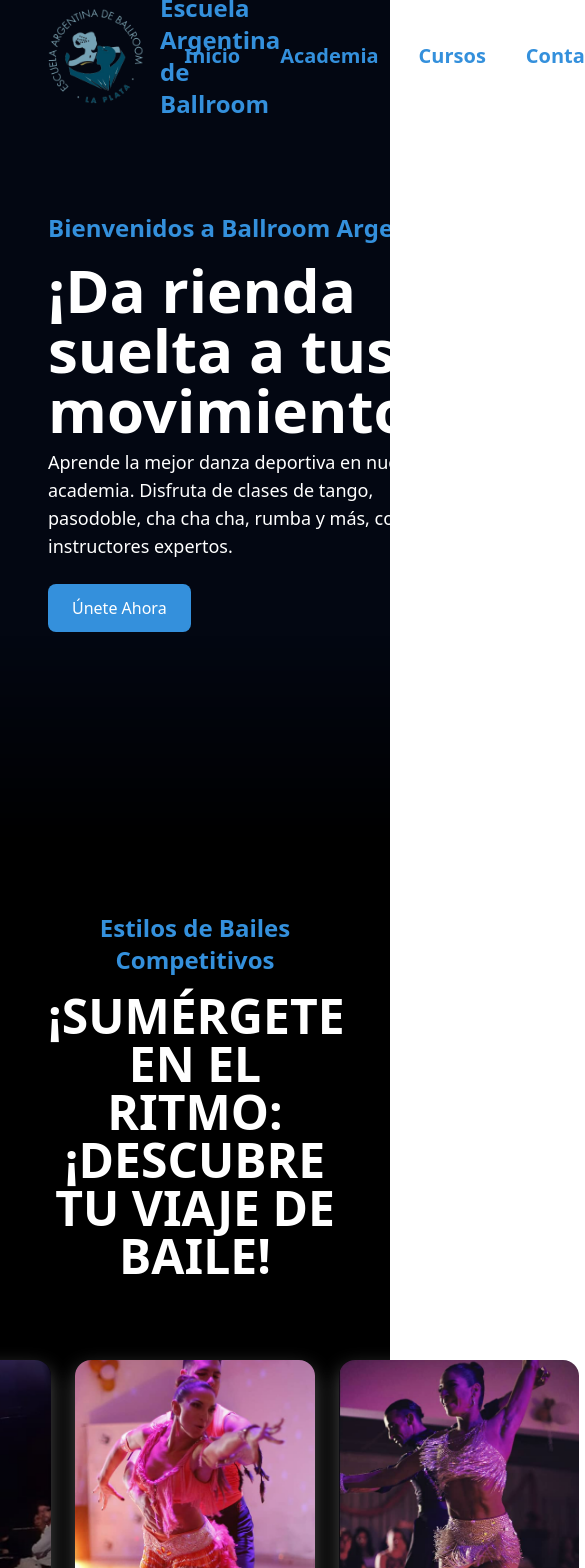
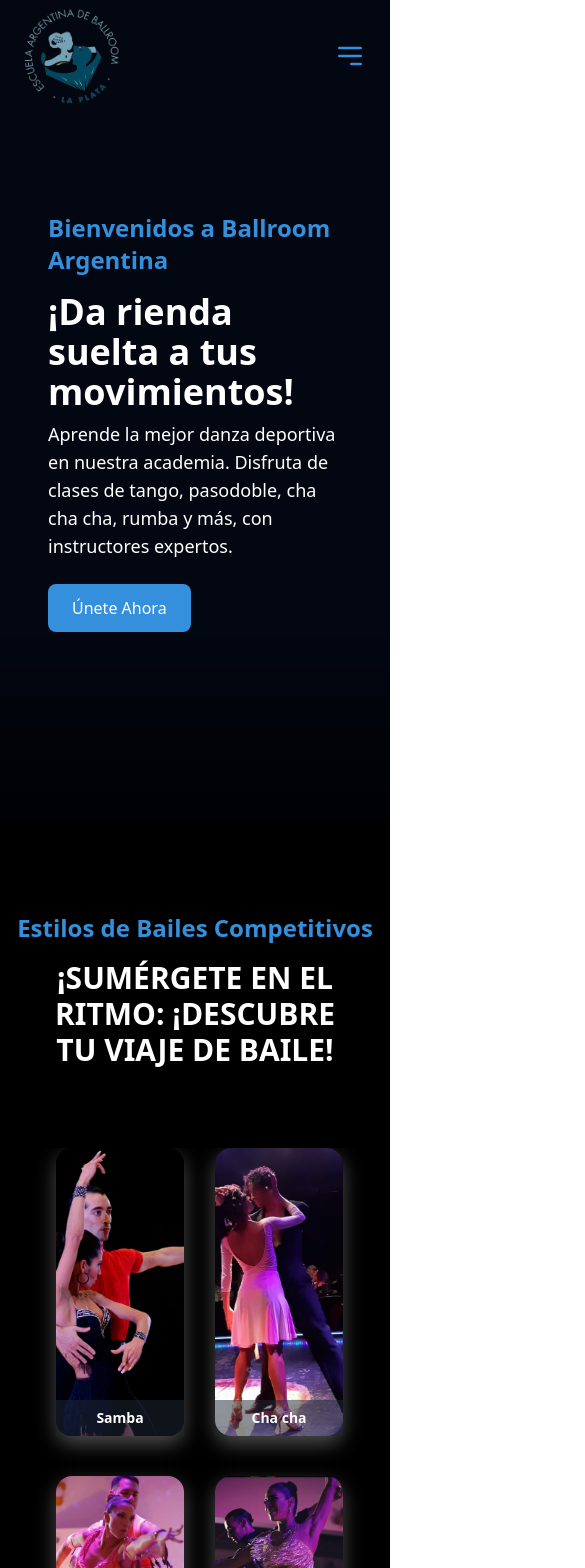
Before and after one commit to Nicolas-Daniel-Rodriguez/ballroom-argentina, a React (Create React App) app: page / in a window 390 px wide. Shown: the top 1568 px of the page, 585 px wide, since content can reach past the window. Built offline with nearby package versions, Linux system fonts and the light colour scheme.

Commit message:
responsivo moviles

```diff
--- a/src/components/EstilosDeBaile.js
+++ b/src/components/EstilosDeBaile.js
@@ -20,6 +20,7 @@ const EstilosDeBaile = () => {
   const [grupoActual, setGrupoActual] = useState(0);
   const [isInView, setIsInView] = useState(false);
   const sectionRef = useRef(null);
+  const [isSmallScreen, setIsSmallScreen] = useState(false);
   const [progress, setProgress] = useState(0);
 
   useEffect(() => {
@@ -60,12 +61,26 @@ const EstilosDeBaile = () => {
     }
   }, [progress]);
 
+  // Detectar si la pantalla es pequeña o mediana
+  useEffect(() => {
+    const handleResize = () => {
+      setIsSmallScreen(window.innerWidth < 1024); // lg breakpoint en Tailwind
+    };
+
+    handleResize(); // Ejecutar al cargar
+    window.addEventListener('resize', handleResize);
+
+    return () => {
+      window.removeEventListener('resize', handleResize);
+    };
+  }, []);
+
   const imagenesAMostrar = grupoActual === 0 ? grupo1 : grupo2;
   const textoGrupo = grupoActual === 0 ? "Latino" : "Standar";
   const ritmos = grupoActual === 0 ? ritmosLatino : ritmosStandar;
 
   return (
-    <div className="w-full bg-black text-white py-16 px-12" ref={sectionRef}>
+    <div className="w-full bg-black text-white py-16 px-4 md:px-12" ref={sectionRef}>
       <motion.div
         className="text-center mb-8"
         initial={{ opacity: 0 }}
@@ -74,14 +89,14 @@ const EstilosDeBaile = () => {
         transition={{ duration: 2, ease: "easeInOut" }}
       >
         <p className="text-primary font-bold text-2xl">Estilos de Bailes Competitivos</p>
-        <h2 className="text-5xl font-bold text-white mt-4 mb-20 max-w-3xl m-auto">
+        <h2 className="text-3xl md:text-4xl font-bold text-white mt-4 mb-20 max-w-3xl mx-auto px-8">
           ¡SUMÉRGETE EN EL RITMO: ¡DESCUBRE TU VIAJE DE BAILE!
         </h2>
       </motion.div>
 
-      <div className="w-full flex justify-center items-center space-x-4">
+      <div className="w-full flex justify-center items-center space-x-4 md:space-x-6">
         <motion.div
-          className="flex space-x-6"
+          className="overflow-x-hidden grid grid-cols-2 md:flex md:flex-row gap-10 px-10 pb-5 md:pt-10 "
           initial={{ opacity: 0 }}
           animate={{ opacity: isInView ? 1 : 0 }}
           exit={{ opacity: 0 }}
@@ -91,20 +106,23 @@ const EstilosDeBaile = () => {
           {imagenesAMostrar.map((imagen, i) => (
             <motion.div
               key={i}
-              className={`relative shadow-lg rounded-2xl w-60 h-96 bg-cover bg-center`}
+              className={`relative shadow-lg rounded-2xl w-32 md:w-60 h-72 md:h-96 bg-cover bg-center`}
               style={{
                 backgroundImage: `url(${imagen})`,
                 boxShadow: '0px 8px 20px rgba(255, 255, 255, 0.3)',
               }}
               initial={{ y: 0 }}
               animate={{
-                y: i === 1 || i === 3 ? -20 : i === 2 ? -40 : 0,
+                // Condicional para desactivar la animación en pantallas medianas y pequeñas
+                y: !isSmallScreen
+                  ? (i === 1 || i === 3 ? -20 : i === 2 ? -40 : 0)
+                  : 0,
               }}
               transition={{ duration: 1.5, ease: "easeInOut" }}
             >
               {/* Fondo gris translúcido con el texto centrado */}
               <div className="absolute bottom-0 w-full bg-gray-800 bg-opacity-50 text-center py-2">
-                <p className="text-white font-semibold text-xl">{ritmos[i]}</p> {/* Nombre del ritmo */}
+                <p className="text-white font-semibold text-sm md:text-xl">{ritmos[i]}</p> {/* Nombre del ritmo */}
               </div>
             </motion.div>
           ))}
@@ -112,7 +130,7 @@ const EstilosDeBaile = () => {
       </div>
 
       <motion.div
-        className="text-center mt-4 text-primary font-bold text-3xl tracking-widest"
+        className="text-center mt-4 text-primary font-bold  text-2xl md:text-3xl tracking-widest"
         initial={{ opacity: 0 }}
         animate={{ opacity: isInView ? 1 : 0 }}
         exit={{ opacity: 0 }}
--- a/src/components/Hero.js
+++ b/src/components/Hero.js
@@ -24,12 +24,12 @@ const Hero = () => {
     <div className="relative h-[calc(110vh-80px)] w-full flex justify-start items-center bg-gray-950 overflow-hidden">
 
       {/* Contenedor del contenido sobre el carrusel */}
-      <div className="absolute left-12 top-1/4 z-10 text-white">
+      <div className="absolute left-12 right-12 top-1/4 z-10 text-white max-w-lg">
         {/* Texto pequeño */}
         <p className="text-primary text-2xl font-bold">Bienvenidos a Ballroom Argentina</p>
 
         {/* Título grande */}
-        <h1 className="text-6xl font-bold mt-4 max-w-2xl">¡Da rienda suelta a tus movimientos!</h1>
+        <h1 className="text-4xl md:text-5xl  font-bold mt-4 max-w-2xl">¡Da rienda suelta a tus movimientos!</h1>
 
         {/* Párrafo corto */}
         <p className="text-lg mt-2 max-w-2xl">
@@ -60,7 +60,7 @@ const Hero = () => {
                 zIndex: isCenter ? 9 : 1, // Aseguramos que la imagen central esté arriba
               }}
               transition={{ duration: 0.8, ease: "easeInOut" }}
-              className="absolute w-4/12 h-full bg-cover bg-center rounded-br-full rounded-tl-full shadow-lg"
+              className="absolute w-8/12 md:w-4/12 h-full bg-cover bg-center rounded-br-full rounded-tl-full shadow-lg"
               style={{
                 backgroundImage: `url(${image})`,
               }}
--- a/src/components/NavBar.js
+++ b/src/components/NavBar.js
@@ -1,26 +1,91 @@
-import logo from './../assets/Logo-transp.png'
+import { useState, useEffect, useRef } from 'react';
+import logo from './../assets/Logo-transp.png';
 
-const NavBar = () => (
-  <nav className="absolute mt-4 top-0 left-0 w-full h-20 flex items-center justify-between px-12 bg-transparent z-50">
-    <div className="text-primary text-2xl font-semibold flex items-center">
-      <img
-        src= {logo}  // Reemplaza con la ruta de tu logo
-        alt="Logo"
-        className="w-24 h-24 mr-4" // Ajusta el tamaño con w-12 y h-12 (puedes cambiarlo según lo necesites)
-      />
-      Escuela Argentina de Ballroom
-    </div>
+const NavBar = () => {
+  const [isMenuOpen, setIsMenuOpen] = useState(false);
+  const menuRef = useRef(null);
+  const buttonRef = useRef(null); // Referencia al botón de la hamburguesa
 
-    <ul className="flex space-x-10 text-white font-semibold items-center">
-      <li className="hover:text-white hover:underline hover:underline-offset-8 cursor-pointer text-primary text-xl">Inicio</li>
-      <li className="hover:text-white hover:underline hover:underline-offset-8 cursor-pointer text-primary text-xl">Academia</li>
-      <li className="hover:text-white hover:underline hover:underline-offset-8 cursor-pointer text-primary text-xl">Cursos</li>
-      <li className="hover:text-white hover:underline hover:underline-offset-8 cursor-pointer text-primary text-xl">Contacto</li>
+  // Cerrar el menú al hacer clic fuera
+  useEffect(() => {
+    const handleClickOutside = (event) => {
+      // Verificar si el clic es fuera del menú y del botón
+      if (menuRef.current && !menuRef.current.contains(event.target) && !buttonRef.current.contains(event.target)) {
+        setIsMenuOpen(false);
+      }
+    };
 
-      <button className="bg-primary text-white py-2 px-4 rounded text-lg hover:bg-opacity-80">Inscribirse</button>
-    </ul>
+    // Escuchar clics fuera del menú
+    document.addEventListener('click', handleClickOutside);
 
-  </nav>
-);
+    // Limpiar el evento cuando el componente se desmonte
+    return () => {
+      document.removeEventListener('click', handleClickOutside);
+    };
+  }, []);
+
+  return (
+    <nav className="absolute top-0 mt-4 left-0 w-full h-20 flex items-center justify-between px-6 sm:px-12 bg-transparent z-50">
+      {/* Logo y texto */}
+      <div className="text-primary text-lg sm:text-2xl font-semibold flex items-center">
+        <img src={logo} alt="Logo" className="w-24 h-24 mr-4" />
+        <span className="hidden lg:block sm:hidden">Escuela Argentina de Ballroom</span>
+      </div>
+
+      {/* Menú para pantallas grandes */}
+      <ul className="hidden md:flex space-x-4 sm:space-x-10 text-white font-semibold items-center">
+        <li className="hover:text-white hover:underline hover:underline-offset-8 cursor-pointer text-primary text-sm sm:text-xl">Inicio</li>
+        <li className="hover:text-white hover:underline hover:underline-offset-8 cursor-pointer text-primary text-sm sm:text-xl">Academia</li>
+        <li className="hover:text-white hover:underline hover:underline-offset-8 cursor-pointer text-primary text-sm sm:text-xl">Cursos</li>
+        <li className="hover:text-white hover:underline hover:underline-offset-8 cursor-pointer text-primary text-sm sm:text-xl">Contacto</li>
+        <button className="bg-primary text-white py-1 px-3 sm:py-2 sm:px-4 rounded text-sm sm:text-lg hover:bg-opacity-80">
+          Inscribirse
+        </button>
+      </ul>
+
+      {/* Menú hamburguesa para pantallas pequeñas */}
+      <div className="md:hidden flex items-center">
+        <button
+          ref={buttonRef} // Añadimos la referencia aquí
+          className="text-primary focus:outline-none"
+          onClick={(e) => {
+            e.stopPropagation(); // Prevenimos la propagación del clic
+            setIsMenuOpen(!isMenuOpen);
+          }}
+        >
+          <svg
+            xmlns="http://www.w3.org/2000/svg"
+            className="h-8 w-8"
+            fill="none"
+            viewBox="0 0 24 24"
+            stroke="currentColor"
+          >
+            <path
+              strokeLinecap="round"
+              strokeLinejoin="round"
+              strokeWidth="2"
+              d="M4 6h16M4 12h16m-7 6h7"
+            />
+          </svg>
+        </button>
+      </div>
+
+      {/* Menú desplegable (hamburguesa) */}
+      {isMenuOpen && (
+        <div ref={menuRef} className="absolute right-0 top-20 bg-gray-950 shadow-lg md:hidden rounded-b-2xl">
+          <ul className="flex flex-col space-y-4 text-primary text-lg font-semibold py-4 px-6">
+            <li className="hover:font-bold hover:text-white cursor-pointer">Inicio</li>
+            <li className="hover:font-bold hover:text-white cursor-pointer">Academia</li>
+            <li className="hover:font-bold hover:text-white cursor-pointer">Cursos</li>
+            <li className="hover:font-bold hover:text-white cursor-pointer">Contacto</li>
+            <button className="bg-primary text-white py-2 px-4 rounded text-lg hover:bg-opacity-80">
+              Inscribirse
+            </button>
+          </ul>
+        </div>
+      )}
+    </nav>
+  );
+};
 
 export default NavBar;
```
